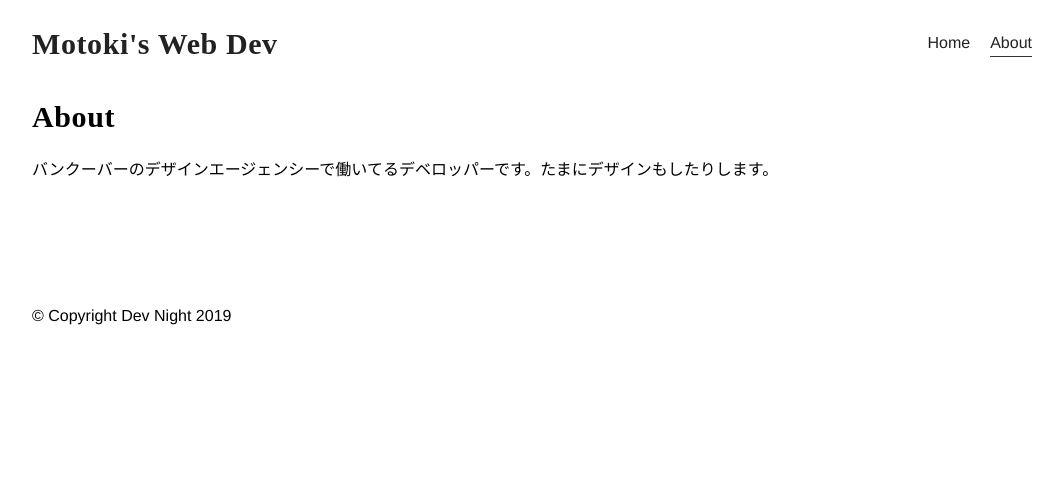
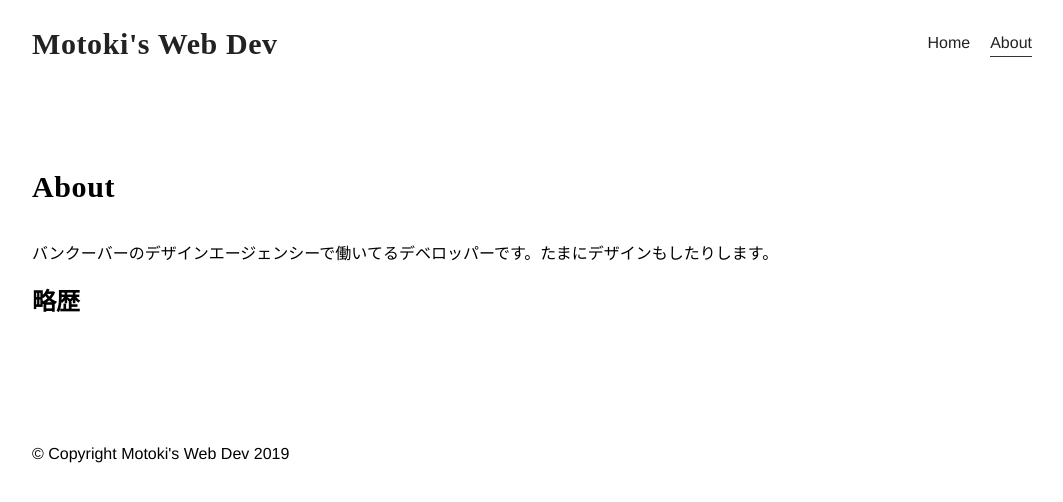
Before and after one commit to MotokiNaito/My-Blog-With-Gatsby, a Gatsby site: page /about in a window 1280 px wide. Shown: the whole page, without its empty margins (108-1171 px from the left). Built offline with nearby package versions, Linux system fonts and the light colour scheme; Gatsby itself is replaced by a stand-in of ours; a web font is replaced by a local one.

Commit message:
style updates, fix errors

```diff
--- a/src/components/layout.jsx
+++ b/src/components/layout.jsx
@@ -69,7 +69,7 @@ const Layout = ({ children }) => (
     <Header />
     <Wrapper>
       <main>{children}</main>
-      <footer>© Copyright Dev Night 2019</footer>
+      <footer>© Copyright Motoki's Web Dev 2019</footer>
     </Wrapper>
     <GlobalStyle />
   </Fragment>
--- a/src/pages/about.jsx
+++ b/src/pages/about.jsx
@@ -1,15 +1,23 @@
 import React from "react"
-
+import styled from "styled-components"
 import Layout from "../components/layout"
 import SEO from "../components/seo"
+
+const About = styled.main`
+  h1 {
+    margin: 6rem 0 3rem;
+  }
+`
 
 const AboutPage = ({ data }) => (
   <Layout>
     <SEO title="About" keywords={[`gatsby`, `application`, `react`]} />
-    <h1>About</h1>
-    <p>バンクーバーのデザインエージェンシーで働いてるデベロッパーです。たまにデザインもしたりします。
-    </p>
-    <h2></h2>
+    <About>
+      <h1>About</h1>
+      <p>バンクーバーのデザインエージェンシーで働いてるデベロッパーです。たまにデザインもしたりします。
+      </p>
+      <h2>略歴</h2>
+    </About>
   </Layout>
 )
 
--- a/src/templates/blog-post.jsx
+++ b/src/templates/blog-post.jsx
@@ -1,6 +1,6 @@
 import React from "react"
 import styled from "styled-components"
-import { graphql, Link } from "gatsby"
+import { graphql } from "gatsby"
 
 import Layout from "../components/layout"
 import SEO from "../components/seo"
```
